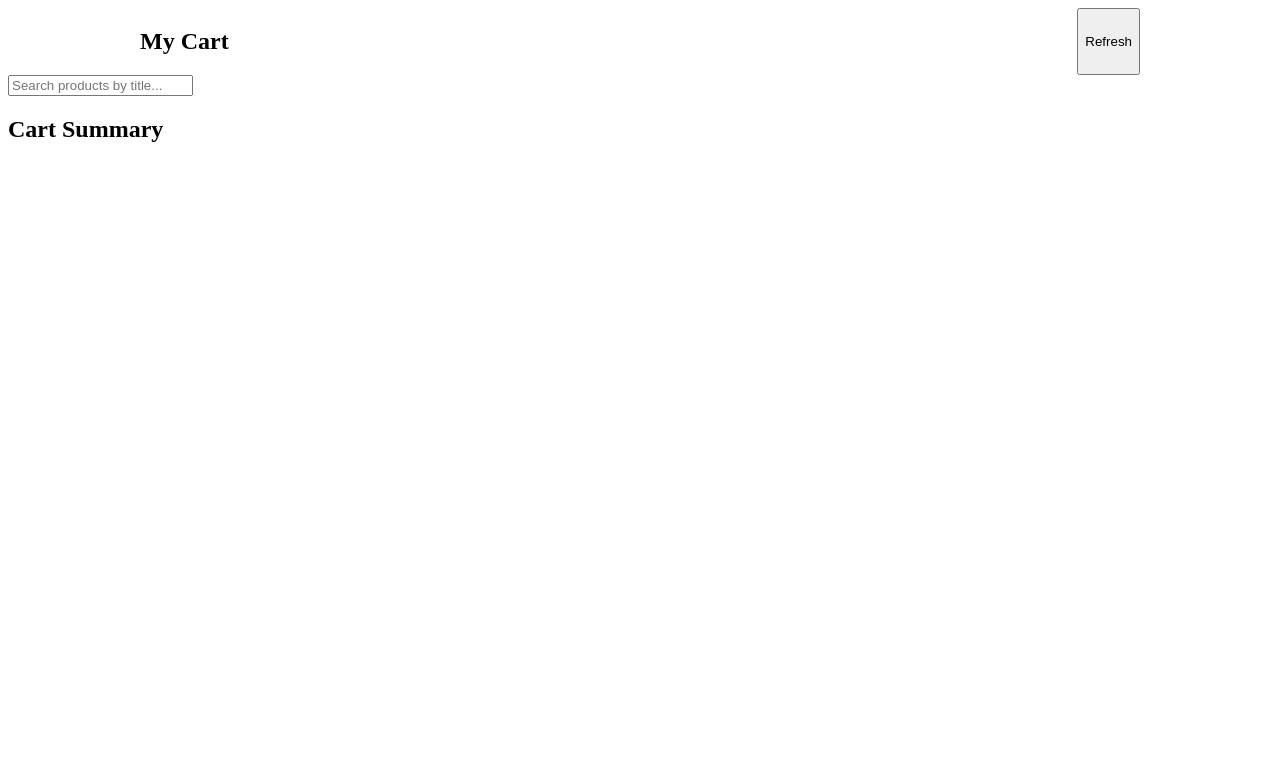
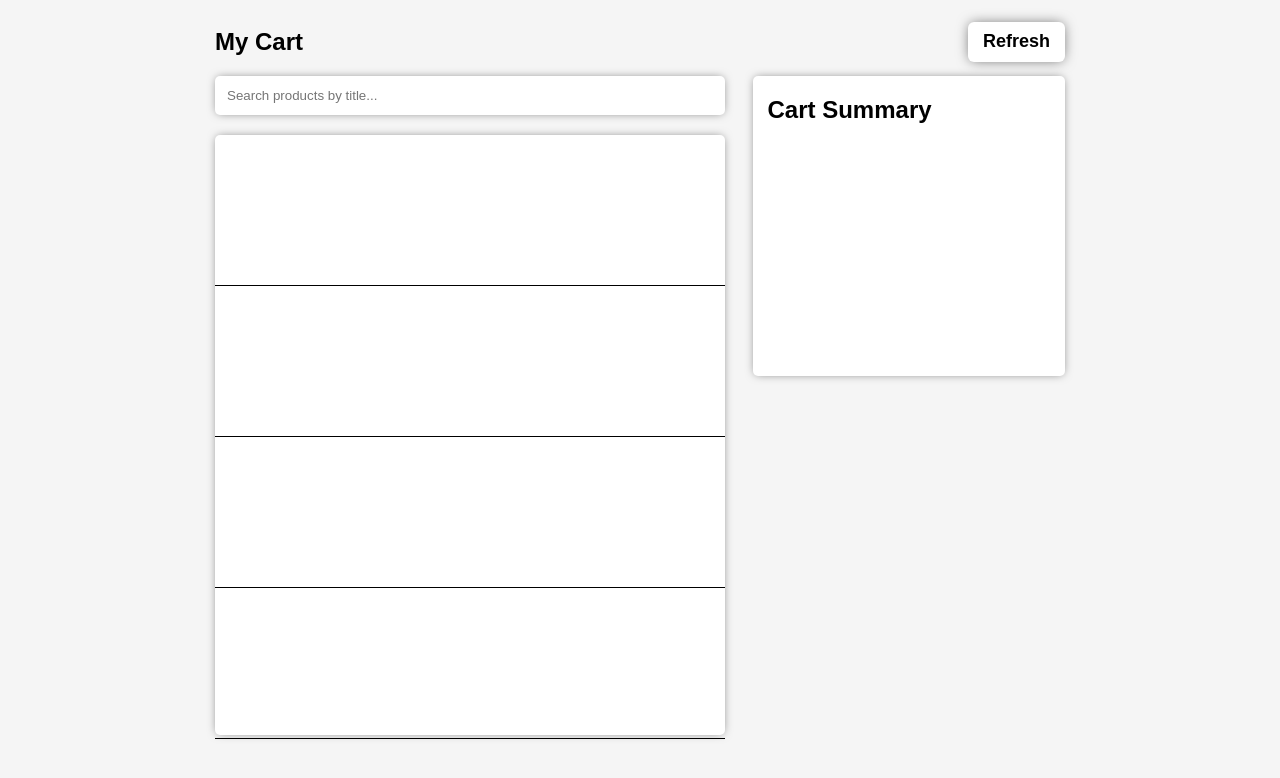
Before and after one commit to aleksandremdivani/cart, a plain HTML site: page index.html in a window 1280 px wide. Drawn offline with Linux system fonts and the light colour scheme.

Commit message:
created layout

```diff
--- a/index.html
+++ b/index.html
@@ -4,19 +4,78 @@
     <meta charset="UTF-8" />
     <meta name="viewport" content="width=device-width, initial-scale=1.0" />
     <title>shopping cart</title>
-    <link rel="stylesheet" href="./css/reset.css">
     <style>
+      body {
+        background-color: whitesmoke;
+      }
       .container {
-        max-width: 1000px;
+        max-width: 850px;
         margin: auto;
       }
-      #wrapper{
+      #wrapper {
         width: 100%;
         height: 100vh;
       }
       header {
         display: flex;
         justify-content: space-between;
+        align-items: center;
+      }
+      #refresh-btn {
+        border: none;
+        background-color: white;
+        height: 40px;
+        font-size: 18px;
+        font-weight: 600;
+        padding: 0 15px;
+        border-radius: 6px;
+        box-shadow: 0px 0px 13px -2px rgba(0, 0, 0, 0.61);
+        -webkit-box-shadow: 0px 0px 13px -2px rgba(0, 0, 0, 0.61);
+        -moz-box-shadow: 0px 0px 13px -2px rgba(0, 0, 0, 0.61);
+        transition: 0.3s ease-in-out;
+      }
+      #refresh-btn:hover {
+        scale: 1.12;
+      }
+      .search,
+      .products-list,
+      .cart-summary {
+        border: none;
+        box-shadow: 0px 0px 10px -2px rgba(0, 0, 0, 0.52);
+        -webkit-box-shadow: 0px 0px 10px -2px rgba(0, 0, 0, 0.52);
+        -moz-box-shadow: 0px 0px 10px -2px rgba(0, 0, 0, 0.52);
+        border-radius: 5px;
+        background-color: #fff;
+      }
+      .search {
+        width: 100%;
+        /* border: 0.5px gray solid; */
+        padding: 12px;
+        margin-bottom: 20px;
+      }
+      main {
+        display: flex;
+        justify-content: space-between;
+      }
+      .products-list-wrapper {
+        width: 60%;
+      }
+      .products-list {
+        height: 600px;
+      }
+      .product {
+        height: 25%;
+        border-bottom: black 1px solid;
+        width: 100%;
+      }
+      .cart-summary {
+        width: 35%;
+        height: 300px;
+        padding-left: 15px;
+      }
+      h2, h1{
+        font-weight: 700;
+        font-family: Arial, Helvetica, sans-serif;
       }
     </style>
   </head>
@@ -24,20 +83,26 @@
     <section id="wrapper">
       <header class="container">
         <h1>My Cart</h1>
-        <button>Refresh</button>
+        <button id="refresh-btn">Refresh</button>
       </header>
-      <main>
-        <input type="search" placeholder="Search products by title..." />
-        <div>
-          <div></div>
-          <div></div>
-          <div></div>
-          <div></div>
+      <main class="container">
+        <div class="products-list-wrapper">
+          <input
+            class="search"
+            type="search"
+            placeholder="Search products by title..."
+          />
+          <div class="products-list">
+            <div class="product"></div>
+            <div class="product"></div>
+            <div class="product"></div>
+            <div class="product"></div>
+          </div>
+        </div>
+        <div class="cart-summary">
+          <h2>Cart Summary</h2>
         </div>
       </main>
-      <div>
-        <h2>Cart Summary</h2>
-      </div>
     </section>
     <script src="./index.js"></script>
   </body>
--- a/index.js
+++ b/index.js
@@ -0,0 +1 @@
+const refreshBtn = document.getElementById("refresh-btn");
```
